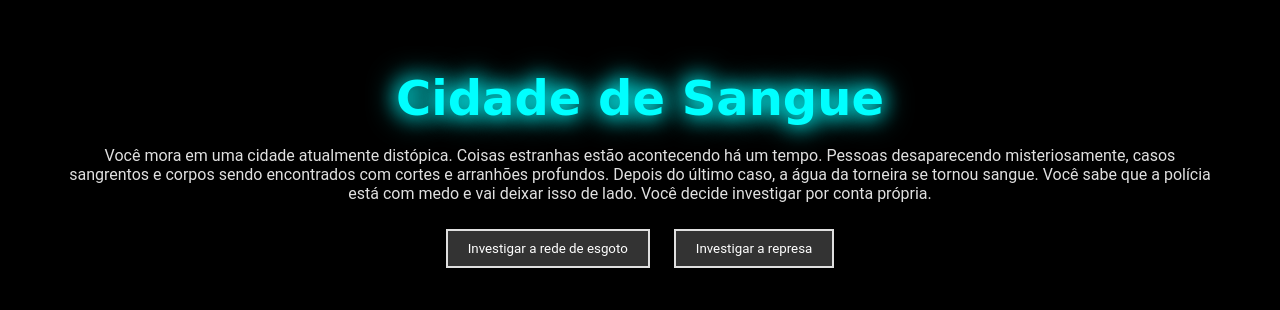
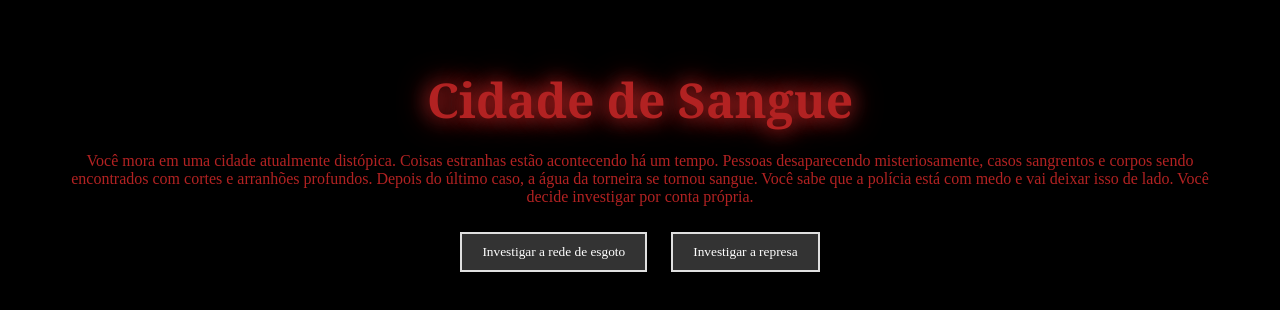
Before and after one commit to charwdzy/cidadedesangue, a plain HTML site: page index.html in a window 1280 px wide. Shown: the part 192-502 px from the top of the page. Drawn offline with Linux system fonts and the light colour scheme; a web font is replaced by a local one.

Commit message:
Update style.css

```diff
--- a/style.css
+++ b/style.css
@@ -1,7 +1,7 @@
 body {
     background-color: #000000;
-    color: #E0E0E0;
-    font-family: "Roboto", sans-serif;
+    color: #B22222;
+    font-family: "Times New Roman", serif;
     display: flex;
     justify-content: center;
     align-items: center;
@@ -10,17 +10,17 @@ body {
 }
 
 h1 {
-    font-family: "Permanent Marker", cursive;
+    font-family: "Georgia", serif;
     font-size: 3rem;
-    color: #00FFFF;
-    text-shadow: 0 0 20px #00FFFF, 0 0 30px #00FFFF;
+    color: #B22222;
+    text-shadow: 0 0 20px #B22222, 0 0 30px #B22222;
     margin-bottom: 20px;
 }
 
 button {
     background-color: #333333;
     color: #FFFFFF;
-    font-family: "Roboto", sans-serif;
+    font-family: "Times New Roman", serif;
     border: 2px solid #E0E0E0;
     padding: 10px 20px;
     margin: 10px;
@@ -31,7 +31,7 @@ button {
 button:hover {
     background-color: #666666;
     color: #000000;
-    border-color: #00FFFF;
+    border-color: #B22222;
 }
 
 .passo {
```
